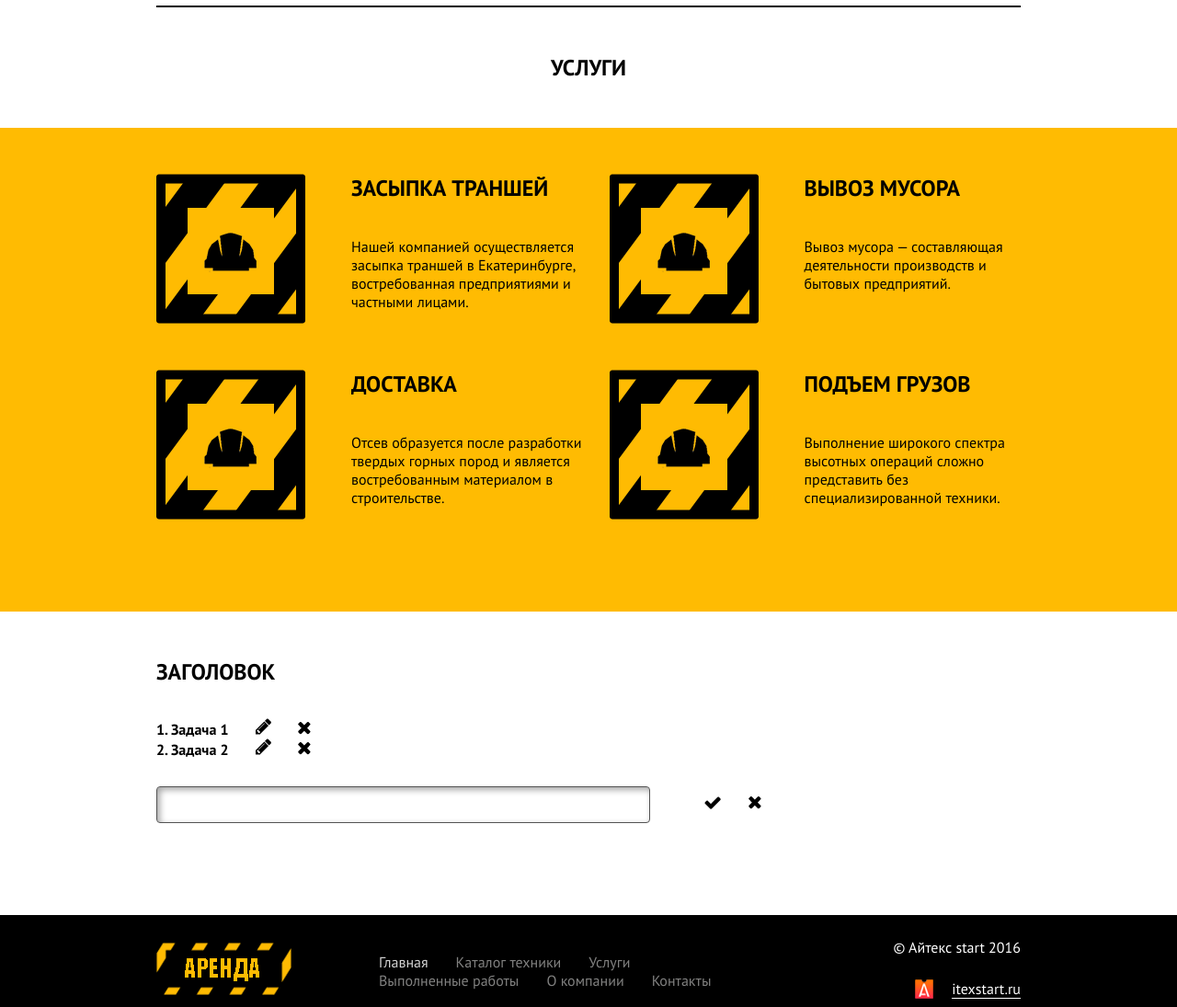
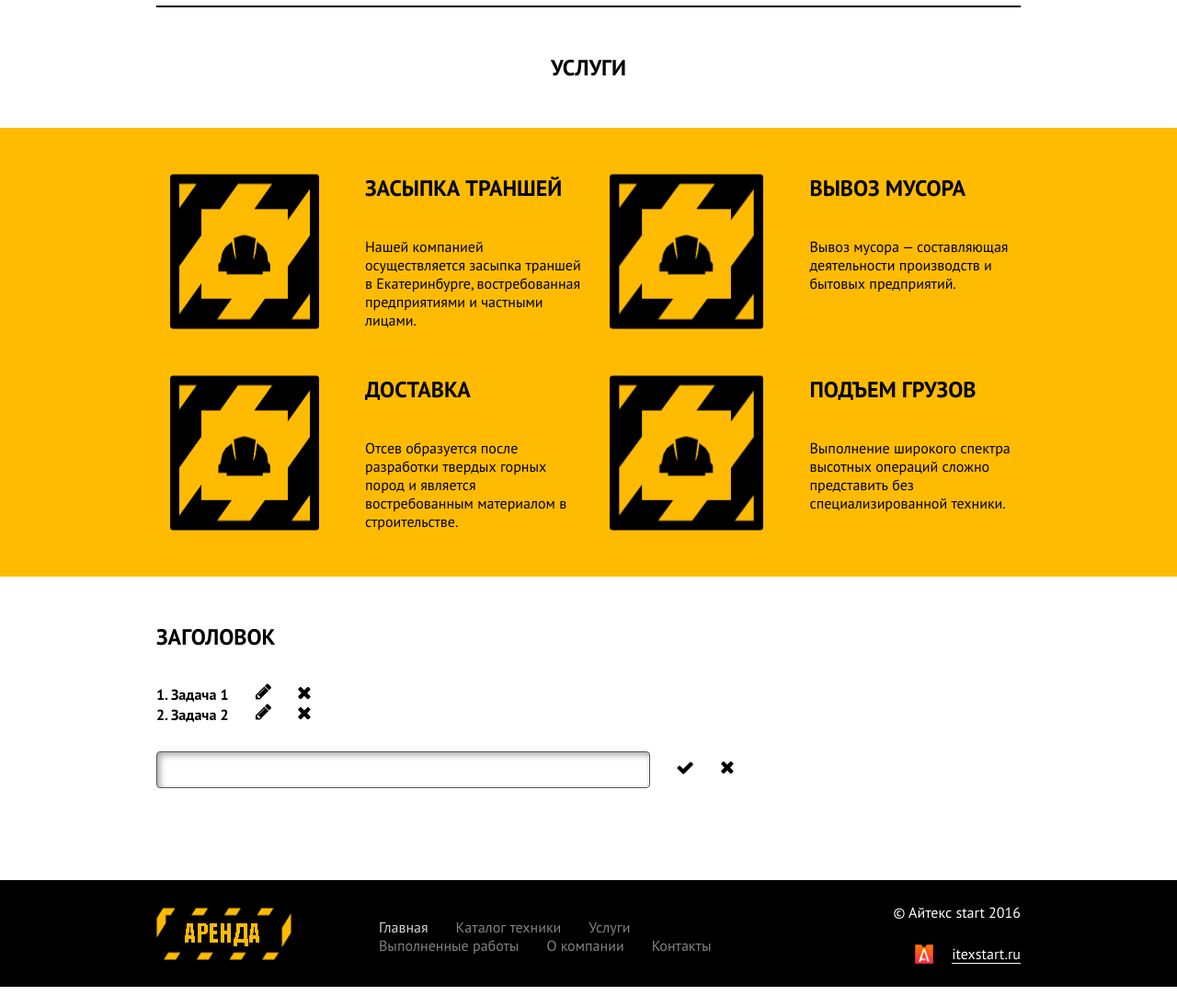
Before and after one commit to bugrovms/technik, a plain HTML site: page index.html in a window 1280 px wide. Shown: the part 980-2075 px from the top of the page at 92% size. After the commit the page ends 2053 px from the top, so only its background shows below. Drawn offline with nearby package versions, Linux system fonts and the light colour scheme.

Commit message:
добавил стили input

```diff
--- a/style.css
+++ b/style.css
@@ -335,7 +335,7 @@ body {
 }
 
 .services-wrap {
-    padding: 50px 0;
+    padding-top: 50px;
 
 }
 
@@ -458,7 +458,6 @@ body {
     height: 40px;
     padding: 15px;
     margin-top: 30px;
-    margin-right: 30px;
     margin-bottom: 100px;
     box-shadow: inset 3px 3px 7px rgba(0, 0, 0, .35);
     border: 1px solid #535353;
```
